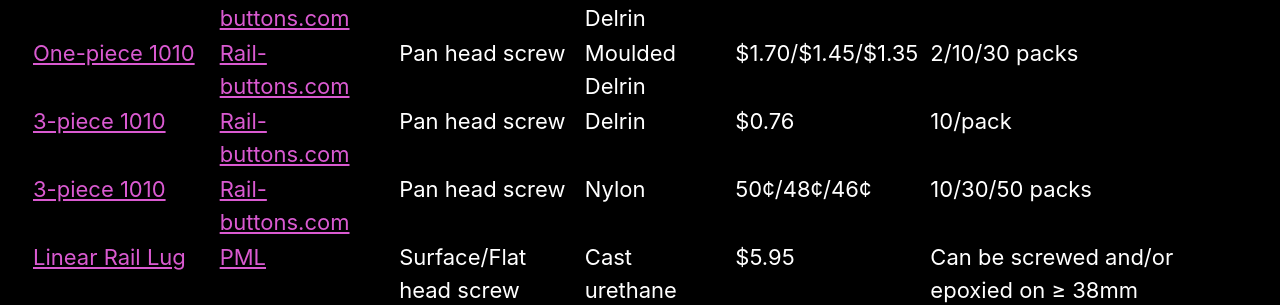
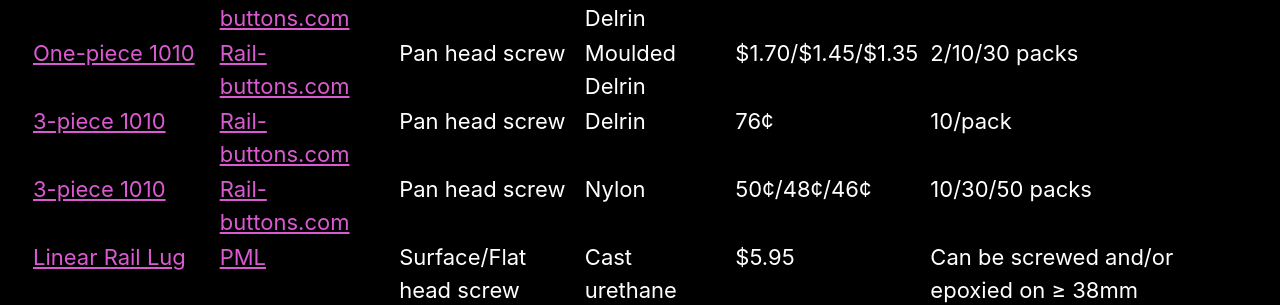
Before and after one commit to rocketlabdelta/rocketlabdelta.com, a Jekyll site: the page built from lists/rail-guides.md, in a window 1280 px wide. Shown: the part 434-739 px from the top of the page. Built offline with Jekyll 4.4.1, drawn with Linux system fonts in a browser that asks for light colours.

Commit message:
Making formatting consistent

```diff
--- a/_includes/list-rail-guides.html
+++ b/_includes/list-rail-guides.html
@@ -47,7 +47,7 @@
       <td><a href="https://rail-buttons.com">Rail-buttons.com</a></td>
       <td>Pan head screw</td>
       <td>Delrin</td>
-      <td>$0.76</td>
+      <td>76¢</td>
       <td>10/pack</td>
     </tr>
     <tr>
```
